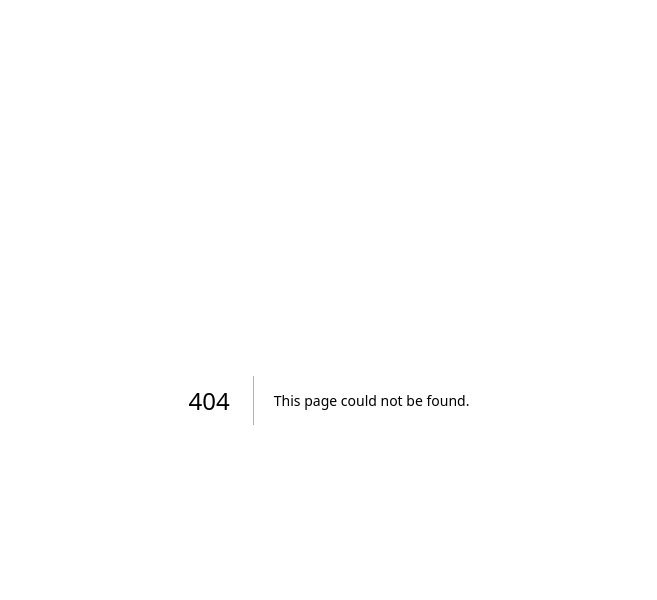
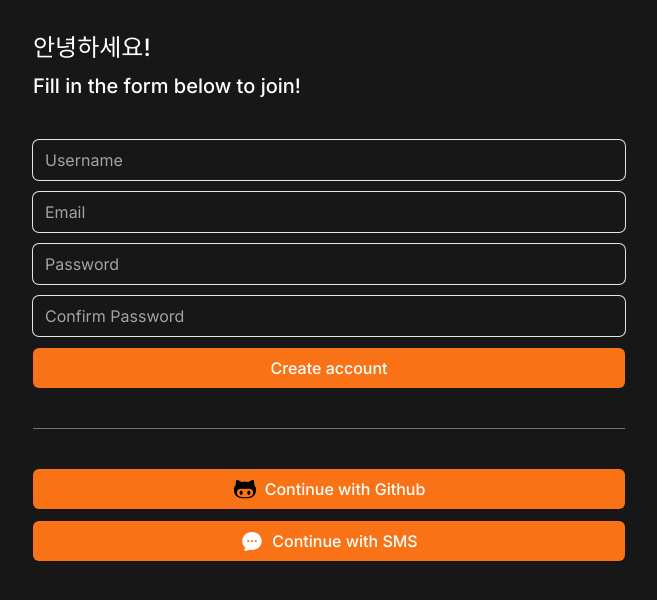
Before and after one commit to ywc0008/carrot-market-reloaded, a Next.js app in the folder carrot-market-reloaded/: page /create-account in a window 1280 px wide. Before the commit this address had no page. Shown: the top 600 px of the page, without its empty margins (311-968 px from the left). Built offline with nearby package versions, Linux system fonts and the light colour scheme.

Commit message:
Authentication UI 만들기

```diff
--- /dev/null
+++ b/carrot-market-reloaded/app/create-account/page.tsx
@@ -0,0 +1,32 @@
+import FormButton from "@/components/form-btn";
+import FormInput from "@/components/form-input";
+import SocialLogin from "@/components/social-login";
+
+export default function CreateAccout() {
+  return (
+    <div className="flex flex-col gap-10 py-8 px-6">
+      <div className="flex flex-col gap-2 *:font-medium">
+        <h1 className="text-2xl">안녕하세요!</h1>
+        <h2 className="text-xl">Fill in the form below to join!</h2>
+      </div>
+      <form className="flex flex-col gap-3">
+        <FormInput type="text" placeholder="Username" required errors={[]} />
+        <FormInput type="email" placeholder="Email" required errors={[]} />
+        <FormInput
+          type="password"
+          placeholder="Password"
+          required
+          errors={[]}
+        />
+        <FormInput
+          type="password"
+          placeholder="Confirm Password"
+          required
+          errors={[]}
+        />
+        <FormButton loading={false} text="Create account" />
+      </form>
+      <SocialLogin />
+    </div>
+  );
+}
--- a/carrot-market-reloaded/app/globals.css
+++ b/carrot-market-reloaded/app/globals.css
@@ -1,3 +1,15 @@
 @tailwind base;
 @tailwind components;
 @tailwind utilities;
+
+@layer base {
+  a {
+    @apply text-orange-500;
+  }
+}
+
+@layer components {
+  .primary-btn {
+    @apply w-full bg-orange-500 text-white font-medium rounded-md text-center hover:bg-orange-400 transition-colors;
+  }
+}
--- a/carrot-market-reloaded/app/layout.tsx
+++ b/carrot-market-reloaded/app/layout.tsx
@@ -16,7 +16,11 @@
 }>) {
   return (
     <html lang="en">
-      <body className={inter.className}>{children}</body>
+      <body
+        className={`${inter.className} bg-neutral-900 text-white max-w-screen-sm mx-auto`}
+      >
+        {children}
+      </body>
     </html>
   );
 }
--- /dev/null
+++ b/carrot-market-reloaded/app/login/page.tsx
@@ -0,0 +1,25 @@
+import FormButton from "@/components/form-btn";
+import FormInput from "@/components/form-input";
+import SocialLogin from "@/components/social-login";
+
+export default function Login() {
+  return (
+    <div className="flex flex-col gap-10 py-8 px-6">
+      <div className="flex flex-col gap-2 *:font-medium">
+        <h1 className="text-2xl">안녕하세요!</h1>
+        <h2 className="text-xl">Log in with email and password.</h2>
+      </div>
+      <form className="flex flex-col gap-3">
+        <FormInput type="email" placeholder="Email" required errors={[]} />
+        <FormInput
+          type="password"
+          placeholder="Password"
+          required
+          errors={[]}
+        />
+        <FormButton loading={false} text="Create account" />
+      </form>
+      <SocialLogin />
+    </div>
+  );
+}
--- a/carrot-market-reloaded/app/page.tsx
+++ b/carrot-market-reloaded/app/page.tsx
@@ -1,17 +1,24 @@
+import Link from "next/link";
+
 export default function Home() {
   return (
-    <main className="bg-gray-100 sm:bg-red-100 md:bg-green-100 lg:bg-cyan-100 xl:bg-orange-100 2xl:bg-purple-100 h-screen flex items-center justify-center p-5 ">
-      <div className="bg-white shadow-lg p-5 rounded-3xl w-full max-w-screen-sm md:flex-row flex flex-col gap-3 ">
-        <div className="group flex flex-col">
-          <input
-            className="bg-gray-100 w-full"
-            placeholder="Write your email"
-          />
-          <span className="group-focus-within:block hidden">
-            Make sure it is a valid email...
-          </span>
+    <div className="flex flex-col items-center justify-betwee min-h-screen p-6">
+      <div className="my-auto flex flex-col items-center gap-2 *:font-medium">
+        <span className="text-9xl">🥕</span>
+        <h1 className="text-4xl">당근</h1>
+        <h2 className="text-2xl">당근 마켓에 어서오세요!</h2>
+      </div>
+      <div className="flex flex-col items-center gap-3 w-full">
+        <Link href="/create-account" className="primary-btn py-2.5 text-lg">
+          시작하기
+        </Link>
+        <div className="flex gap-2 ">
+          <span>이미 계정이 있나요?</span>
+          <Link href="/login" className="hover:underline">
+            로그인
+          </Link>
         </div>
       </div>
-    </main>
+    </div>
   );
 }
--- /dev/null
+++ b/carrot-market-reloaded/app/sms/page.tsx
@@ -0,0 +1,28 @@
+import FormButton from "@/components/form-btn";
+import FormInput from "@/components/form-input";
+
+export default function SMSLogin() {
+  return (
+    <div className="flex flex-col gap-10 py-8 px-6">
+      <div className="flex flex-col gap-2 *:font-medium">
+        <h1 className="text-2xl">SMS Login!</h1>
+        <h2 className="text-xl">Verify your phone number.</h2>
+      </div>
+      <form className="flex flex-col gap-3">
+        <FormInput
+          type="number"
+          placeholder="Phone number"
+          required
+          errors={[]}
+        />
+        <FormInput
+          type="number"
+          placeholder="Verification code"
+          required
+          errors={[]}
+        />
+        <FormButton loading={false} text="Verify" />
+      </form>
+    </div>
+  );
+}
--- /dev/null
+++ b/carrot-market-reloaded/components/form-btn.tsx
@@ -0,0 +1,15 @@
+interface FormButtonProps {
+  loading: boolean;
+  text: string;
+}
+
+export default function FormButton({ loading, text }: FormButtonProps) {
+  return (
+    <button
+      disabled={loading}
+      className="primary-btn h-10 disabled:bg-neutral-400 disabled:text-neutral-300 disabled:cursor-not-allowed"
+    >
+      {loading ? "로딩 중..." : text}
+    </button>
+  );
+}
--- /dev/null
+++ b/carrot-market-reloaded/components/form-input.tsx
@@ -0,0 +1,29 @@
+interface FormInputProps {
+  type: string;
+  placeholder: string;
+  required: boolean;
+  errors: string[];
+}
+
+export default function FormInput({
+  type,
+  placeholder,
+  required,
+  errors,
+}: FormInputProps) {
+  return (
+    <div className="flex flex-col gap-2">
+      <input
+        className="bg-transparent rounded-md w-full h-10 focus:outline-none ring-1 focus:ring-4 transition ring-neutral-200 focus:ring-orange-500 border-none placeholder:text-neutral-400"
+        type={type}
+        placeholder={placeholder}
+        required={required}
+      />
+      {errors.map((error, index) => (
+        <span key={index} className="text-red-500 font-medium">
+          {error}
+        </span>
+      ))}
+    </div>
+  );
+}
--- /dev/null
+++ b/carrot-market-reloaded/components/social-login.tsx
@@ -0,0 +1,37 @@
+import { ChatBubbleOvalLeftEllipsisIcon } from "@heroicons/react/24/solid";
+import Link from "next/link";
+
+export default function SocialLogin() {
+  return (
+    <>
+      <div className="w-full h-px bg-neutral-500" />
+      <div className="flex flex-col gap-3">
+        <Link
+          className="primary-btn flex h-10 items-center justify-center gap-2"
+          href="/github/start"
+        >
+          <svg
+            className="w-6 h-6"
+            fill="#000000"
+            width="800px"
+            height="800px"
+            viewBox="0 0 20 20"
+            xmlns="http://www.w3.org/2000/svg"
+          >
+            <path d="M13.18 11.309c-.718 0-1.3.807-1.3 1.799 0 .994.582 1.801 1.3 1.801s1.3-.807 1.3-1.801c-.001-.992-.582-1.799-1.3-1.799zm4.526-4.683c.149-.365.155-2.439-.635-4.426 0 0-1.811.199-4.551 2.08-.575-.16-1.548-.238-2.519-.238-.973 0-1.945.078-2.52.238C4.74 2.399 2.929 2.2 2.929 2.2c-.789 1.987-.781 4.061-.634 4.426C1.367 7.634.8 8.845.8 10.497c0 7.186 5.963 7.301 7.467 7.301l1.734.002 1.732-.002c1.506 0 7.467-.115 7.467-7.301 0-1.652-.566-2.863-1.494-3.871zm-7.678 10.289h-.056c-3.771 0-6.709-.449-6.709-4.115 0-.879.31-1.693 1.047-2.369C5.537 9.304 7.615 9.9 9.972 9.9h.056c2.357 0 4.436-.596 5.664.531.735.676 1.045 1.49 1.045 2.369 0 3.666-2.937 4.115-6.709 4.115zm-3.207-5.606c-.718 0-1.3.807-1.3 1.799 0 .994.582 1.801 1.3 1.801.719 0 1.301-.807 1.301-1.801 0-.992-.582-1.799-1.301-1.799z" />
+          </svg>
+          <span>Continue with Github</span>
+        </Link>
+        <Link
+          className="primary-btn flex h-10 items-center justify-center gap-2"
+          href="/sms"
+        >
+          <span>
+            <ChatBubbleOvalLeftEllipsisIcon className="h-6 w-6" />
+          </span>
+          <span>Continue with SMS</span>
+        </Link>
+      </div>
+    </>
+  );
+}
--- a/carrot-market-reloaded/package.json
+++ b/carrot-market-reloaded/package.json
@@ -9,6 +9,7 @@
     "lint": "next lint"
   },
   "dependencies": {
+    "@heroicons/react": "^2.1.1",
     "next": "14.1.0",
     "react": "^18",
     "react-dom": "^18"
```
Also changed, not shown: 1 other file (tests, documents, lock files or other folders).
